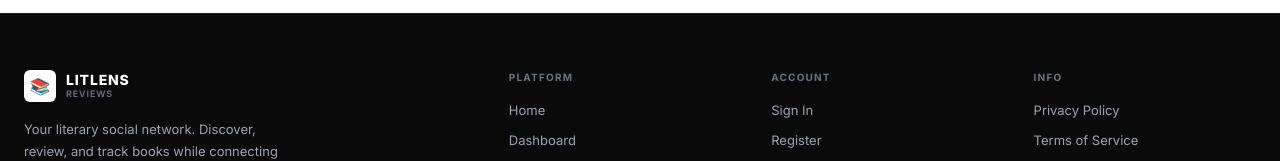
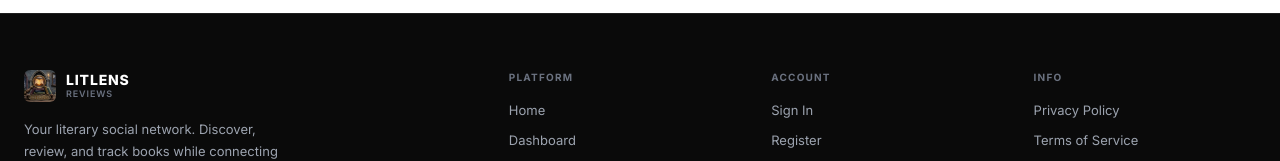
Before and after one commit to siddharth-m7/LitLens-Full-Stack-Literary-Social-Network, a React (Vite) app in the folder frontend/: page / in a window 1280 px wide. Shown: the part 2973-3134 px from the top of the page. Built offline with nearby package versions, Linux system fonts and the light colour scheme; no server answers; what react-nice-avatar would draw is missing.

Commit message:
Update Footer branding logo

```diff
--- a/frontend/src/components/Footer.jsx
+++ b/frontend/src/components/Footer.jsx
@@ -11,7 +11,7 @@ export default function Footer() {
           {/* Brand */}
           <div>
             <div style={{ display: 'flex', alignItems: 'center', gap: '10px', marginBottom: '16px' }}>
-              <div style={{ width: '32px', height: '32px', borderRadius: '6px', backgroundColor: '#ffffff', display: 'flex', alignItems: 'center', justifyContent: 'center', fontSize: '16px' }}>📚</div>
+              <img src="/img/litlens.jpeg" alt="LitLens" style={{ width: '32px', height: '32px', borderRadius: '6px', objectFit: 'cover' }} />
               <div>
                 <div style={{ fontWeight: 800, fontSize: '14px', letterSpacing: '0.06em', textTransform: 'uppercase', color: '#ffffff', lineHeight: 1.1 }}>LitLens</div>
                 <div style={{ fontSize: '9px', fontWeight: 600, letterSpacing: '0.1em', color: '#6b7280', textTransform: 'uppercase' }}>Reviews</div>
```
